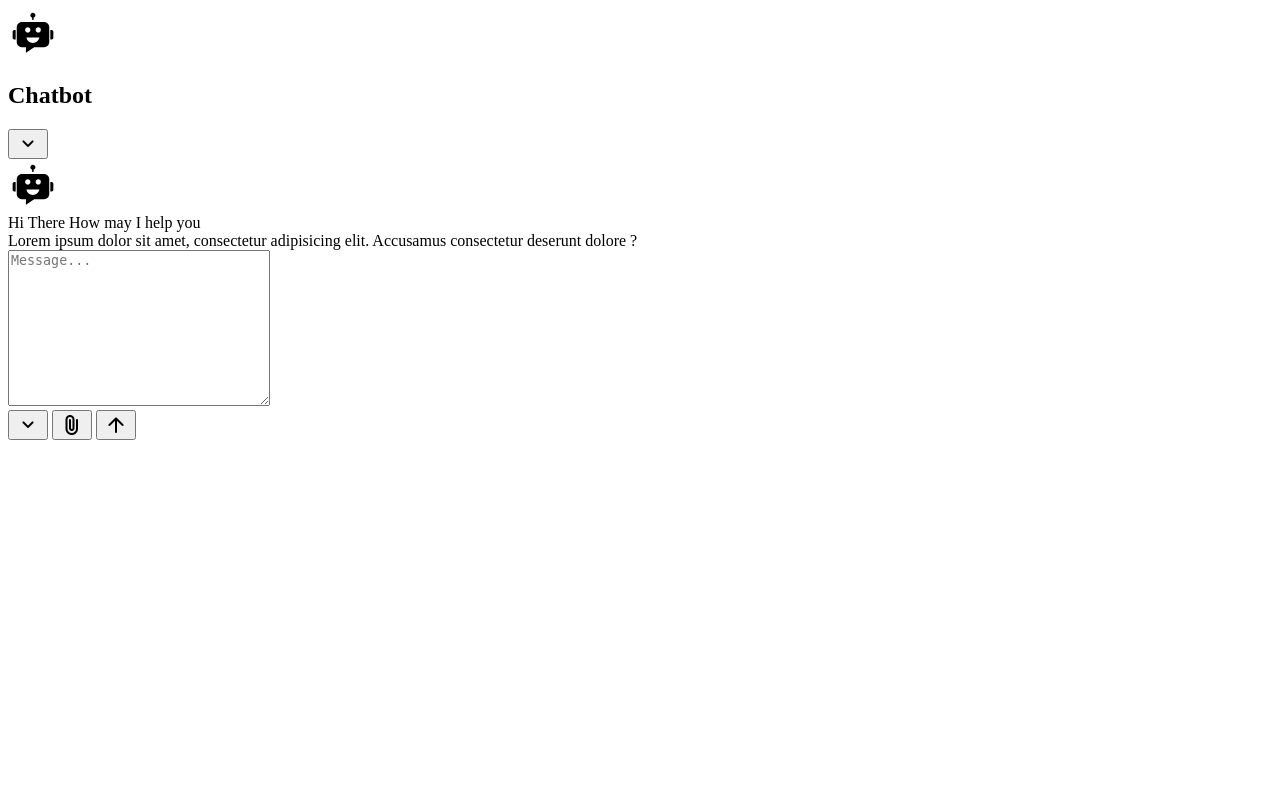
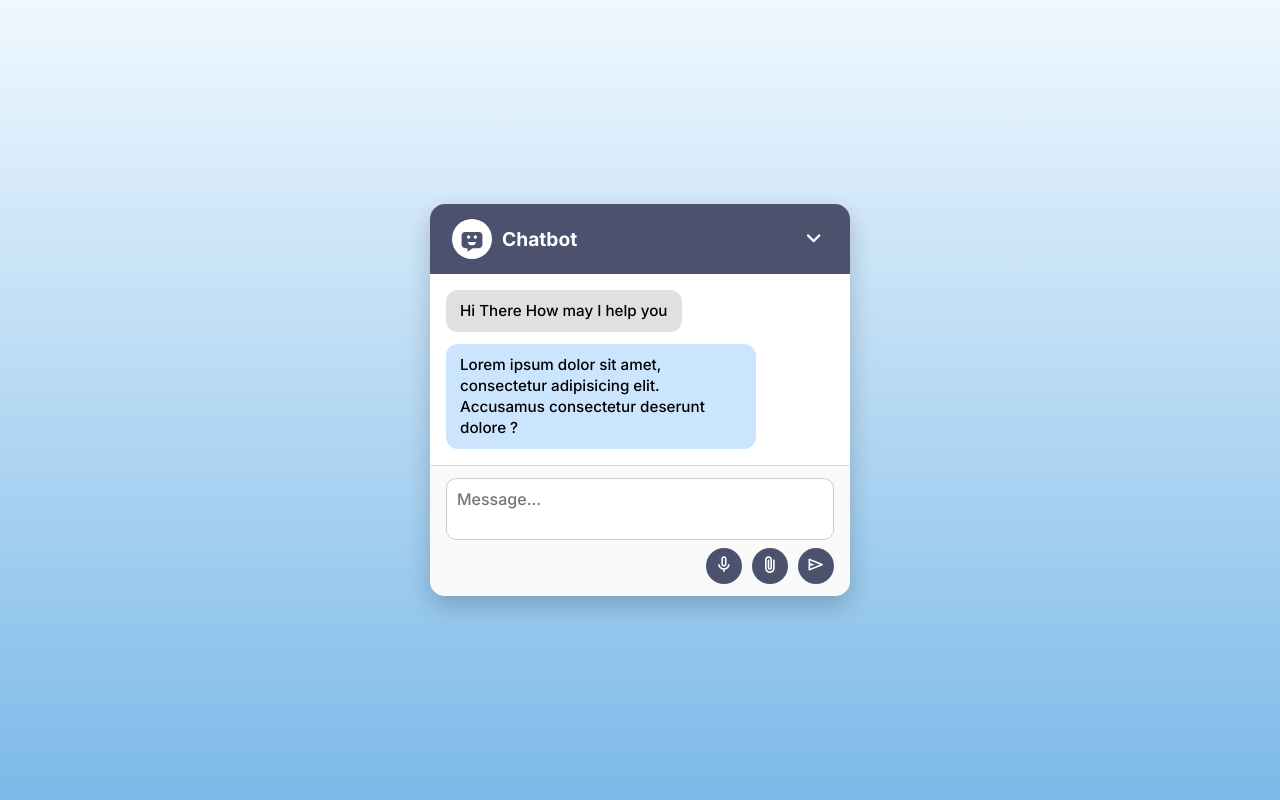
Before and after one commit to Omid444/AI-Powered-Document-Management-and-Assistant, a FastAPI app: page /chatbot in a window 1280 px wide. Run offline with FastAPI, Linux system fonts and the light colour scheme.

Commit message:
chatbot modified header, body, footer

```diff
--- a/static/css/chatbot.css
+++ b/static/css/chatbot.css
@@ -1,17 +1,150 @@
-/* Importing Google Font Inter */
-@import url('https://fonts.googleapis.com/css2?family=Inter:opsz,wght@14..32,100..900&display=swap');
-
+@import url('https://fonts.googleapis.com/css2?family=Inter:wght@300;500;700&display=swap');
 
 * {
   margin: 0;
   padding: 0;
   box-sizing: border-box;
-    font-family: "Inter", sans-serif;
+  font-family: 'Inter', sans-serif;
 }
 
-body{
+body {
   display: flex;
   align-items: center;
   justify-content: center;
   min-height: 100vh;
-    backgroung: linear-gradient(#F0F8FF, #7CB9E8)
+  background: linear-gradient(#f0f8ff, #7cb9e8);
+}
+
+.chatbot-popup {
+  width: 420px;
+  background: #fff;
+  border-radius: 15px;
+  overflow: hidden;
+  box-shadow: 0 10px 25px rgba(0, 0, 0, 0.2);
+  animation: fadeIn 0.6s ease;
+}
+
+@keyframes fadeIn {
+  from { opacity: 0; transform: translateY(30px); }
+  to { opacity: 1; transform: translateY(0); }
+}
+
+.chatbot-header {
+  background: #4c516d;
+  padding: 15px 22px;
+  display: flex;
+  align-items: center;
+  justify-content: space-between;
+}
+
+.header-info {
+  display: flex;
+  align-items: center;
+  gap: 10px;
+  flex-grow: 1;
+}
+
+.logo-wrapper {
+  width: 40px;
+  height: 40px;
+  background: #fff;
+  border-radius: 50%;
+  padding: 4px;
+  display: flex;
+  justify-content: center;
+  align-items: center;
+}
+
+.logo-wrapper svg {
+  width: 100%;
+  height: 100%;
+  fill: #4c516d;
+}
+
+.logo-text {
+  color: white;
+  font-size: 1.2rem;
+  font-weight: 600;
+}
+
+#close-chatbot {
+  background: transparent;
+  color: white;
+  border: none;
+  font-size: 1.8rem;
+  cursor: pointer;
+}
+
+.chat-body {
+  padding: 16px;
+  max-height: 400px;
+  overflow-y: auto;
+  display: flex;
+  flex-direction: column;
+  gap: 12px;
+}
+
+.message {
+  display: flex;
+  flex-direction: column;
+  max-width: 80%;
+}
+
+.bot-message .text {
+  background: #e0e0e0;
+  align-self: flex-start;
+}
+
+.user-message .text {
+  background: #cce5ff;
+  align-self: flex-end;
+  margin-left: auto;
+}
+
+.text {
+  padding: 10px 14px;
+  border-radius: 12px;
+  font-size: 0.95rem;
+  line-height: 1.4;
+}
+
+.chat-footer {
+  border-top: 1px solid #ddd;
+  background: #fafafa;
+  padding: 12px 16px;
+}
+
+.chat-form {
+  display: flex;
+  flex-direction: column;
+  gap: 8px;
+}
+
+.message-input {
+  width: 100%;
+  border: 1px solid #ccc;
+  border-radius: 10px;
+  padding: 10px;
+  resize: none;
+  font-size: 1rem;
+}
+
+.chat-controls {
+  display: flex;
+  gap: 10px;
+  justify-content: flex-end;
+}
+
+.chat-controls button {
+  border: none;
+  background: #4c516d;
+  color: white;
+  border-radius: 50%;
+  width: 36px;
+  height: 36px;
+  font-size: 1.3rem;
+  cursor: pointer;
+}
+.chat-controls button:hover {
+  background: #3b3f5a;
+}
--- a/templates/chatbot.html
+++ b/templates/chatbot.html
@@ -1,65 +1,51 @@
 <!doctype html>
 <html lang="en">
 <head>
-    <meta charset="UTF-8">
-    <meta name="viewport" content="width=device-width, initial-scale=1">
+  <meta charset="UTF-8" />
+  <meta name="viewport" content="width=device-width, initial-scale=1" />
   <title>AI Chatbot</title>
-    <link rel="stylesheet" href="https://fonts.googleapis.com/css2?family=Material+Symbols+Rounded&display=swap">
-    <link rel="stylesheet" href="url_for('static', path='css/chatbot.css') }}">
+  <link rel="stylesheet" href="https://fonts.googleapis.com/css2?family=Material+Symbols+Rounded&display=swap" />
+  <link rel="stylesheet" href="{{ url_for('static', path='css/chatbot.css') }}">
 </head>
 <body>
   <div class="chatbot-popup">
-        <!--Chatbot Header-->
+    <!-- Chatbot Header -->
     <div class="chatbot-header">
       <div class="header-info">
-                    <svg xmlns="http://www.w3.org/2000/svg" width="50" height="50" viewBox="0 0 1024 1024">
-                    <path d="M738.3 287.6H285.7c-59 0-106.8 47.8-106.8 106.8v303.1c0 59 47.8 106.8 106.8 106.8h81.5v111.1c0
-                    .7.8 1.1 1.4.7l166.9-110.6 41.8-.8h117.4l43.6-.4c59 0 106.8-47.8 106.8-106.8V394.5c0-59-47.8-106.9-106.8-106.9zM351.7
-                    448.2c0-29.5 23.9-53.5 53.5-53.5s53.5 23.9 53.5 53.5-23.9 53.5-53.5 53.5-53.5-23.9-53.5-53.5zm157.9
-                    267.1c-67.8 0-123.8-47.5-132.3-109h264.6c-8.6 61.5-64.5 109-132.3 109zm110-213.7c-29.5 0-53.5-23.9-53.5-53.5s23.9-53.5
-                    53.5-53.5 53.5 23.9 53.5 53.5-23.9 53.5-53.5 53.5zM867.2 644.5V453.1h26.5c19.4 0 35.1 15.7 35.1 35.1v121.1c0 19.4-15.7
-                    35.1-35.1 35.1h-26.5zM95.2 609.4V488.2c0-19.4 15.7-35.1 35.1-35.1h26.5v191.3h-26.5c-19.4 0-35.1-15.7-35.1-35.1zM561.5
-                    149.6c0 23.4-15.6 43.3-36.9 49.7v44.9h-30v-44.9c-21.4-6.5-36.9-26.3-36.9-49.7 0-28.6 23.3-51.9 51.9-51.9s51.9 23.3 51.9 51.9z"></path>
+        <div class="logo-wrapper">
+          <svg xmlns="http://www.w3.org/2000/svg" viewBox="0 0 1024 1024">
+            <path d="M738.3 287.6H285.7c-59 0-106.8 47.8-106.8 106.8v303.1c0 59 47.8 106.8 106.8 106.8h81.5v111.1c0 .7.8 1.1 1.4.7l166.9-110.6 41.8-.8h117.4l43.6-.4c59 0 106.8-47.8 106.8-106.8V394.5c0-59-47.8-106.9-106.8-106.9zM351.7 448.2c0-29.5 23.9-53.5 53.5-53.5s53.5 23.9 53.5 53.5-23.9 53.5-53.5 53.5-53.5-23.9-53.5-53.5zm157.9 267.1c-67.8 0-123.8-47.5-132.3-109h264.6c-8.6 61.5-64.5 109-132.3 109zm110-213.7c-29.5 0-53.5-23.9-53.5-53.5s23.9-53.5 53.5-53.5 53.5 23.9 53.5 53.5-23.9 53.5-53.5 53.5z"/>
           </svg>
+        </div>
         <h2 class="logo-text">Chatbot</h2>
       </div>
-                <button class="material-symbols-rounded">keyboard_arrow_down</button>
+      <button id="close-chatbot" class="material-symbols-rounded">keyboard_arrow_down</button>
     </div>
-        <!--Chatbot Body-->
+
+    <!-- Chatbot Body -->
     <div class="chat-body">
       <div class="message bot-message">
-                <svg xmlns="http://www.w3.org/2000/svg" width="50" height="50" viewBox="0 0 1024 1024">
-                    <path d="M738.3 287.6H285.7c-59 0-106.8 47.8-106.8 106.8v303.1c0 59 47.8 106.8 106.8 106.8h81.5v111.1c0
-                    .7.8 1.1 1.4.7l166.9-110.6 41.8-.8h117.4l43.6-.4c59 0 106.8-47.8 106.8-106.8V394.5c0-59-47.8-106.9-106.8-106.9zM351.7
-                    448.2c0-29.5 23.9-53.5 53.5-53.5s53.5 23.9 53.5 53.5-23.9 53.5-53.5 53.5-53.5-23.9-53.5-53.5zm157.9
-                    267.1c-67.8 0-123.8-47.5-132.3-109h264.6c-8.6 61.5-64.5 109-132.3 109zm110-213.7c-29.5 0-53.5-23.9-53.5-53.5s23.9-53.5
-                    53.5-53.5 53.5 23.9 53.5 53.5-23.9 53.5-53.5 53.5zM867.2 644.5V453.1h26.5c19.4 0 35.1 15.7 35.1 35.1v121.1c0 19.4-15.7
-                    35.1-35.1 35.1h-26.5zM95.2 609.4V488.2c0-19.4 15.7-35.1 35.1-35.1h26.5v191.3h-26.5c-19.4 0-35.1-15.7-35.1-35.1zM561.5
-                    149.6c0 23.4-15.6 43.3-36.9 49.7v44.9h-30v-44.9c-21.4-6.5-36.9-26.3-36.9-49.7 0-28.6 23.3-51.9 51.9-51.9s51.9 23.3 51.9 51.9z"></path>
-                    </svg>
-                <div class="message text">Hi There How may I help you</div>
+        <div class="text">Hi There How may I help you</div>
       </div>
       <div class="message user-message">
-                <div class="message text">Lorem ipsum dolor sit amet, consectetur adipisicing elit. Accusamus consectetur deserunt dolore ?</div>
+        <div class="text">Lorem ipsum dolor sit amet, consectetur adipisicing elit. Accusamus consectetur deserunt dolore ?</div>
       </div>
     </div>
 
-    <!--Chatbot footer-->
+    <!-- Chatbot Footer -->
     <div class="chat-footer">
       <form action="#" class="chat-form">
-            <textarea placeholder="Message..." cols="30" rows="10" class="message-input"></textarea>
+        <textarea placeholder="Message..." class="message-input" rows="2"></textarea>
         <div class="chat-controls">
-                <button type="button" class="material-symbols-rounded">keyboard_arrow_down</button>
+          <button type="button" class="material-symbols-rounded">mic</button>
           <button type="button" class="material-symbols-rounded">attach_file</button>
-                <button type="submit" class="material-symbols-rounded">arrow_upward</button>
-
+          <button type="submit" class="material-symbols-rounded">send</button>
         </div>
       </form>
-
     </div>
   </div>
+</body>
+</html>
 
 
-
-</body>
-</html>
+<link rel="stylesheet" href="{{ url_for('static', path='css/chatbot.css') }}">
```
Lines whose indentation alone changed are shown as unchanged.
